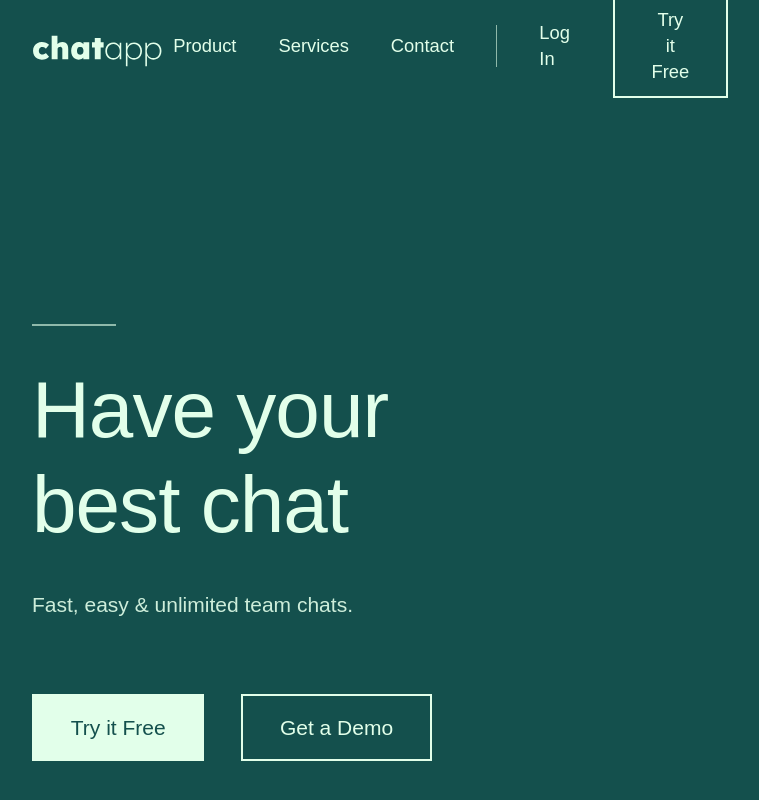
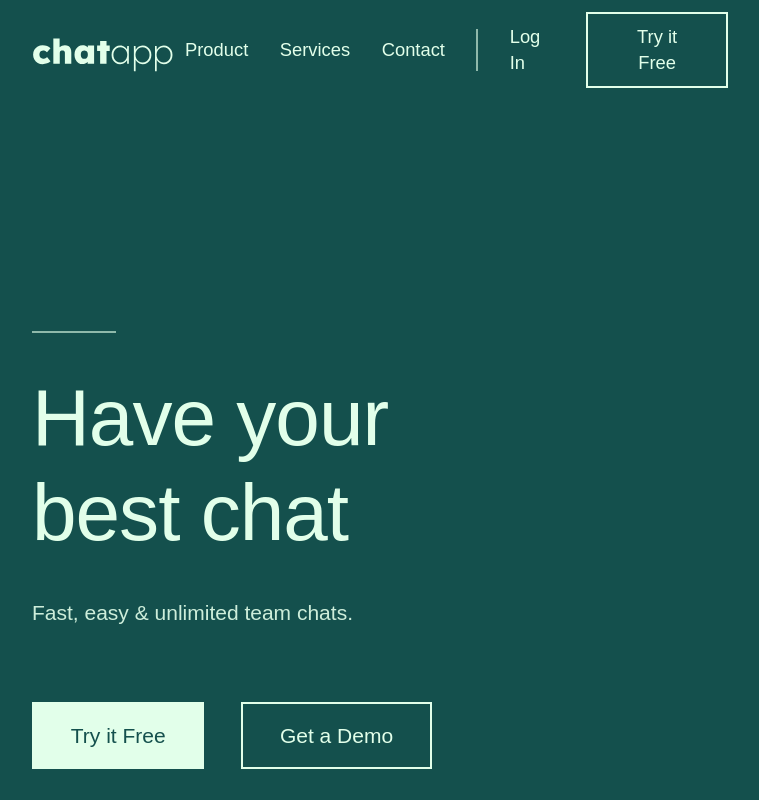
Before and after one commit to aka-luan/callapp-lp, a Next.js app: page / in a window 1280 px wide. Shown: the top 800 px of the page, without its empty margins (260-1019 px from the left). Built offline with nearby package versions, Linux system fonts and the light colour scheme.

Commit message:
gap header

```diff
--- a/src/app/components/Header.jsx
+++ b/src/app/components/Header.jsx
@@ -15,7 +15,7 @@
         </a>
 
         <nav className='flex items-center'>
-          <ul className='flex items-center gap-8 h-8'>
+          <ul className='flex items-center gap-6 h-8'>
             <li>
               <a href='#product' className='hover:border-b-2 border-lightgreen pb-1'>Product</a>
             </li>
```
